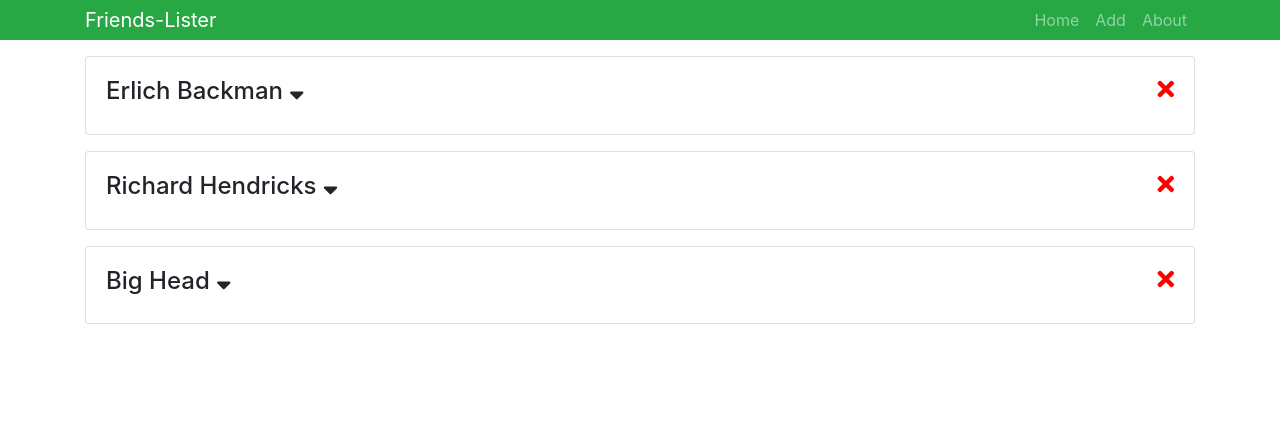
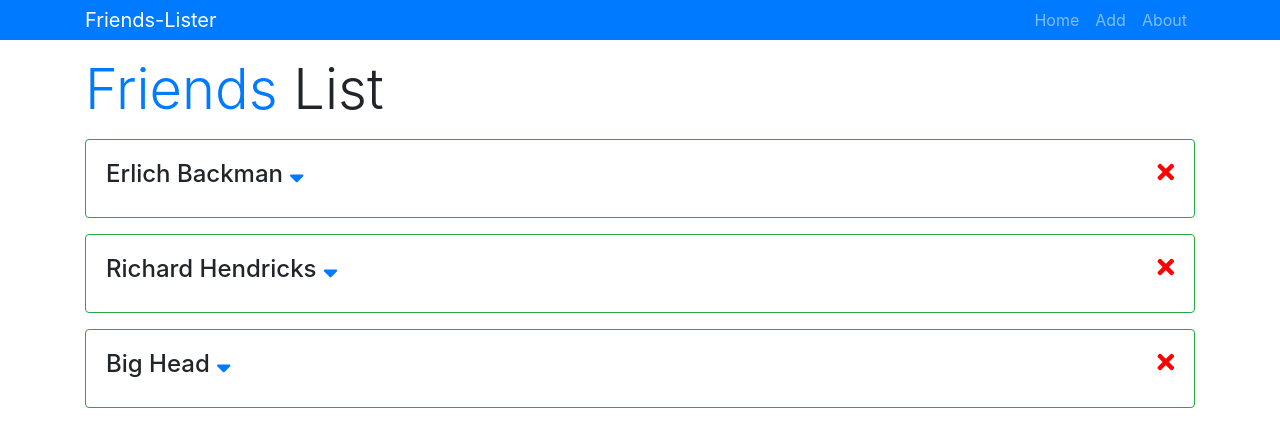
Before and after one commit to ganesh-deshmukh/friends-list, a React (Create React App) app: page / in a window 1280 px wide. Shown: the top 446 px of the page. Built offline with nearby package versions, Linux system fonts and the light colour scheme.

Commit message:
added routing to navbar using {Link} from react-router-dom

```diff
--- a/src/App.js
+++ b/src/App.js
@@ -20,6 +20,7 @@ class App extends Component {
               <Switch>
                 <Route exact path="/" component={Friends} />
                 <Route exact path="/about" component={About} />
+                <Route exact path="/add" component={AddFriends} />
               </Switch>
             </div>
           </div>
--- a/src/components/friends/AddFriend.js
+++ b/src/components/friends/AddFriend.js
@@ -123,7 +123,7 @@ class AddFriends extends Component {
                   <input
                     type="submit"
                     value="Add Friend"
-                    className="btn btn-block btn-primary"
+                    className="mt-3 btn btn-block btn-primary"
                   />
                 </form>
               </div>
--- a/src/components/friends/Friend.js
+++ b/src/components/friends/Friend.js
@@ -27,7 +27,7 @@ class Friends extends Component {
         {value => {
           const { dispatch } = value;
           return (
-            <div className="card card-body mb-3">
+            <div className="card card-body border-success mb-3">
               <h4>
                 {name + " "}
                 <i
@@ -37,7 +37,7 @@ class Friends extends Component {
                     });
                   }}
                   style={{ cursor: "pointer" }}
-                  className="fas fa-sort-down"
+                  className="fas fa-sort-down text-primary"
                 />
                 <i
                   onClick={this.onDeleteClick.bind(this, id, dispatch)}
--- a/src/components/friends/Friends.js
+++ b/src/components/friends/Friends.js
@@ -10,6 +10,9 @@ class Friends extends Component {
           const { friends } = value;
           return (
             <React.Fragment>
+              <h1 className="display-4 mb-3">
+                <span className="text-primary">Friends </span>List
+              </h1>
               {friends.map(friend => (
                 <Friend key={friend.id} friend={friend} />
               ))}
--- a/src/components/layouts/Header.js
+++ b/src/components/layouts/Header.js
@@ -1,31 +1,32 @@
 import React from "react";
 import PropTypes from "prop-types";
+import { Link } from "react-router-dom";
 
 const Header = props => {
   // javascript runnable code should be outside of return(<JSX/>)
   const { branding } = props;
   return (
-    <div className="nav navbar navbar-expand-sm navbar-dark bg-success mb-3 py-0">
+    <div className="nav navbar navbar-expand-sm navbar-dark bg-primary mb-3 py-0">
       <div className="container">
-        <a href="/" className="navbar-brand">
+        <Link to="/" className="navbar-brand">
           {branding}
-        </a>
+        </Link>
         <div className="Navbar">
           <ul className="navbar-nav mr-auto">
             <li className="nav-item">
-              <a href="/" className="nav-link">
+              <Link to="/" className="nav-link">
                 Home
-              </a>
+              </Link>
             </li>
             <li className="nav-item">
-              <a href="/add" className="nav-link">
+              <Link to="/add" className="nav-link">
                 Add
-              </a>
+              </Link>
             </li>
             <li className="nav-item">
-              <a href="/about" className="nav-link">
+              <Link to="/about" className="nav-link">
                 About
-              </a>
+              </Link>
             </li>
           </ul>
         </div>
```
